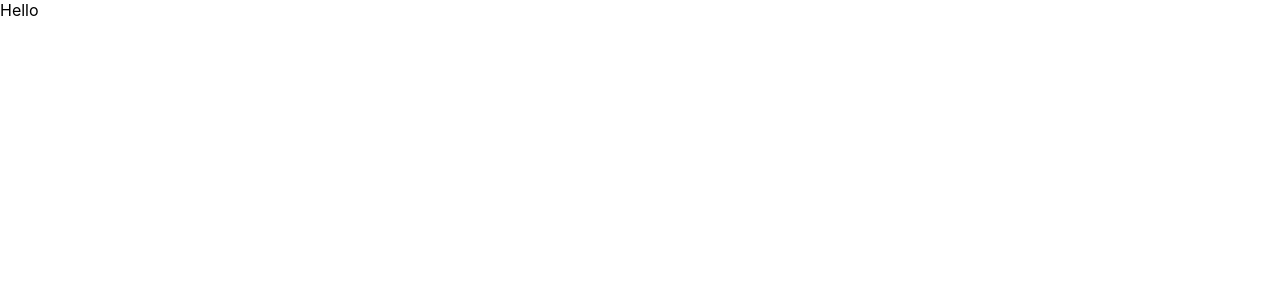
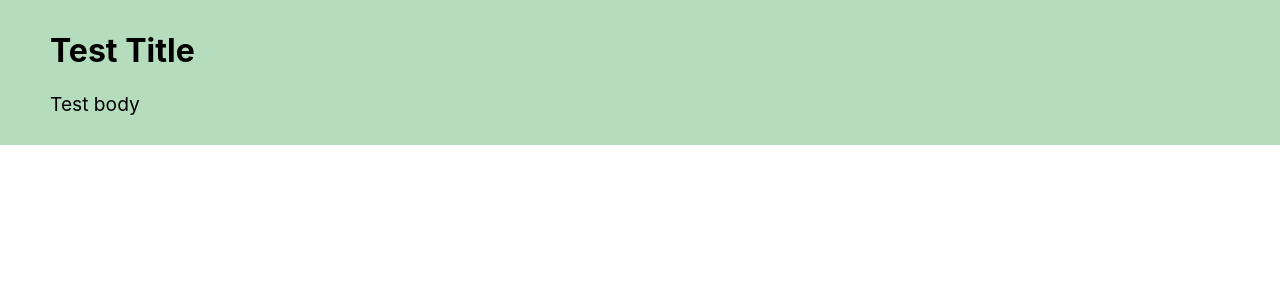
Before and after one commit to stefaniesatna/plantshed, a React (Create React App) app: page / in a window 1280 px wide. Shown: the top 300 px of the page. Built offline with nearby package versions, Linux system fonts and the light colour scheme.

Commit message:
Initial Blurb

```diff
--- a/src/App.css
+++ b/src/App.css
@@ -1,2 +1,10 @@
-.App {
+.blurb {
+  background-color: #b5dcbd;
+  padding-top: 10px;
+  padding-left: 50px;
+  padding-bottom: 10px;
 }
+
+.blurb p {
+  font-size: 1.2em;
+}
--- a/src/App.js
+++ b/src/App.js
@@ -1,10 +1,11 @@
-import './App.css';
-import Component from './components/Component';
+import "./App.css";
+import Component from "./components/Component";
+import Blurb from "./components/Blurb";
 
 function App() {
   return (
     <div>
-        <Component />
+      <Blurb title={"Test Title"} body={"Test body"} />
     </div>
   );
 }
--- /dev/null
+++ b/src/components/Blurb.js
@@ -0,0 +1,10 @@
+import Title from "./Title";
+
+export default function Blurb(props) {
+  return (
+    <div className="blurb">
+      <Title text={props.title} />
+      <p>{props.body}</p>
+    </div>
+  );
+}
--- a/src/components/Component.js
+++ b/src/components/Component.js
@@ -1,5 +1,3 @@
-export default function Component(){
-    return (
-        <div>Hello</div>
-    )
+export default function Component() {
+  return <div>Hello</div>;
 }
--- /dev/null
+++ b/src/components/Title.js
@@ -0,0 +1,9 @@
+import React from "react";
+
+export default function Title(props) {
+  return (
+    <div>
+      <h1>{props.text}</h1>
+    </div>
+  );
+}
--- a/src/index.css
+++ b/src/index.css
@@ -1,13 +1,13 @@
 body {
   margin: 0;
-  font-family: -apple-system, BlinkMacSystemFont, 'Segoe UI', 'Roboto', 'Oxygen',
-    'Ubuntu', 'Cantarell', 'Fira Sans', 'Droid Sans', 'Helvetica Neue',
-    sans-serif;
+  font-family: "Optimistic Display", -apple-system, BlinkMacSystemFont,
+    "Segoe UI", "Roboto", "Oxygen", "Ubuntu", "Cantarell", "Fira Sans",
+    "Droid Sans", "Helvetica Neue", sans-serif;
   -webkit-font-smoothing: antialiased;
   -moz-osx-font-smoothing: grayscale;
 }
 
 code {
-  font-family: source-code-pro, Menlo, Monaco, Consolas, 'Courier New',
+  font-family: source-code-pro, Menlo, Monaco, Consolas, "Courier New",
     monospace;
 }
```
